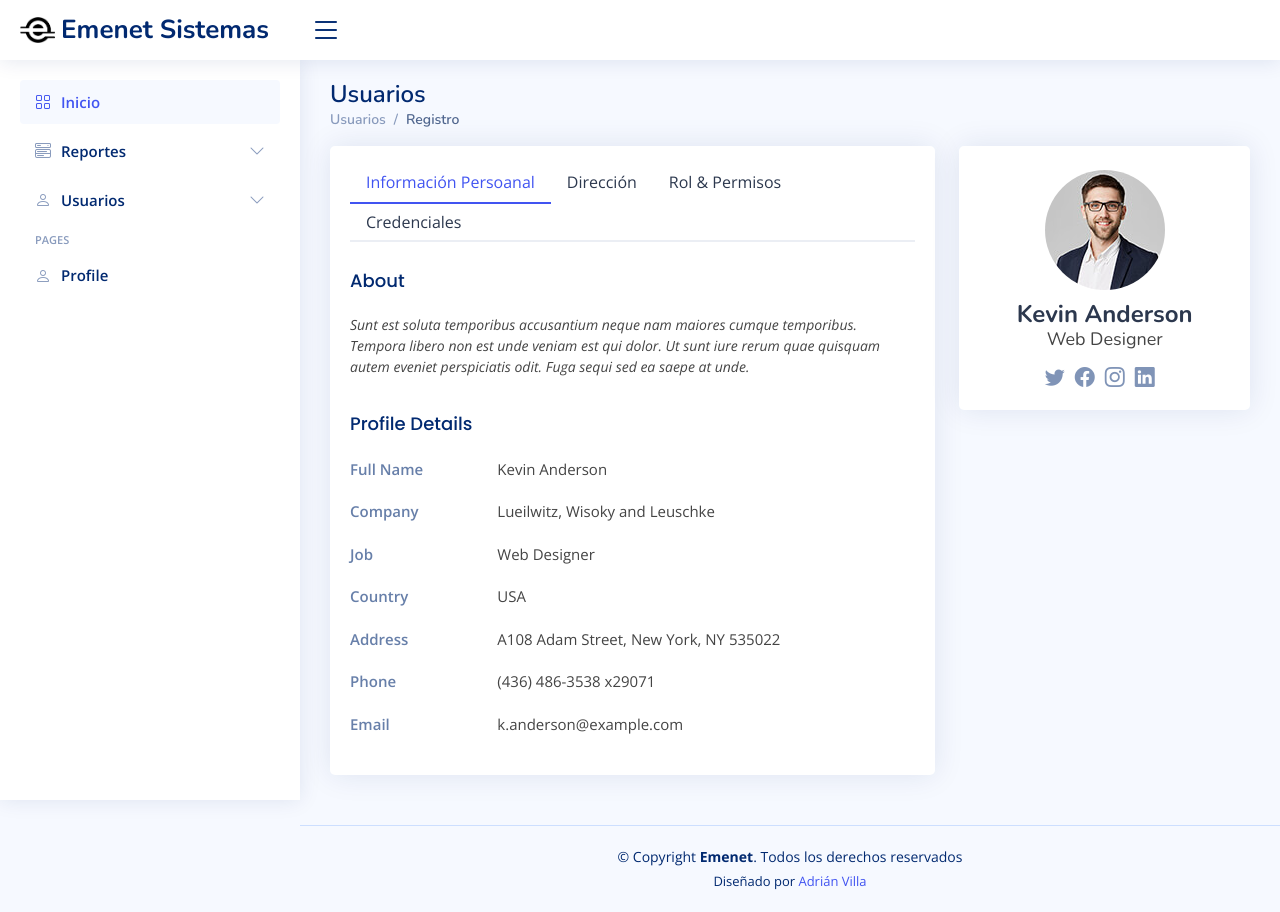
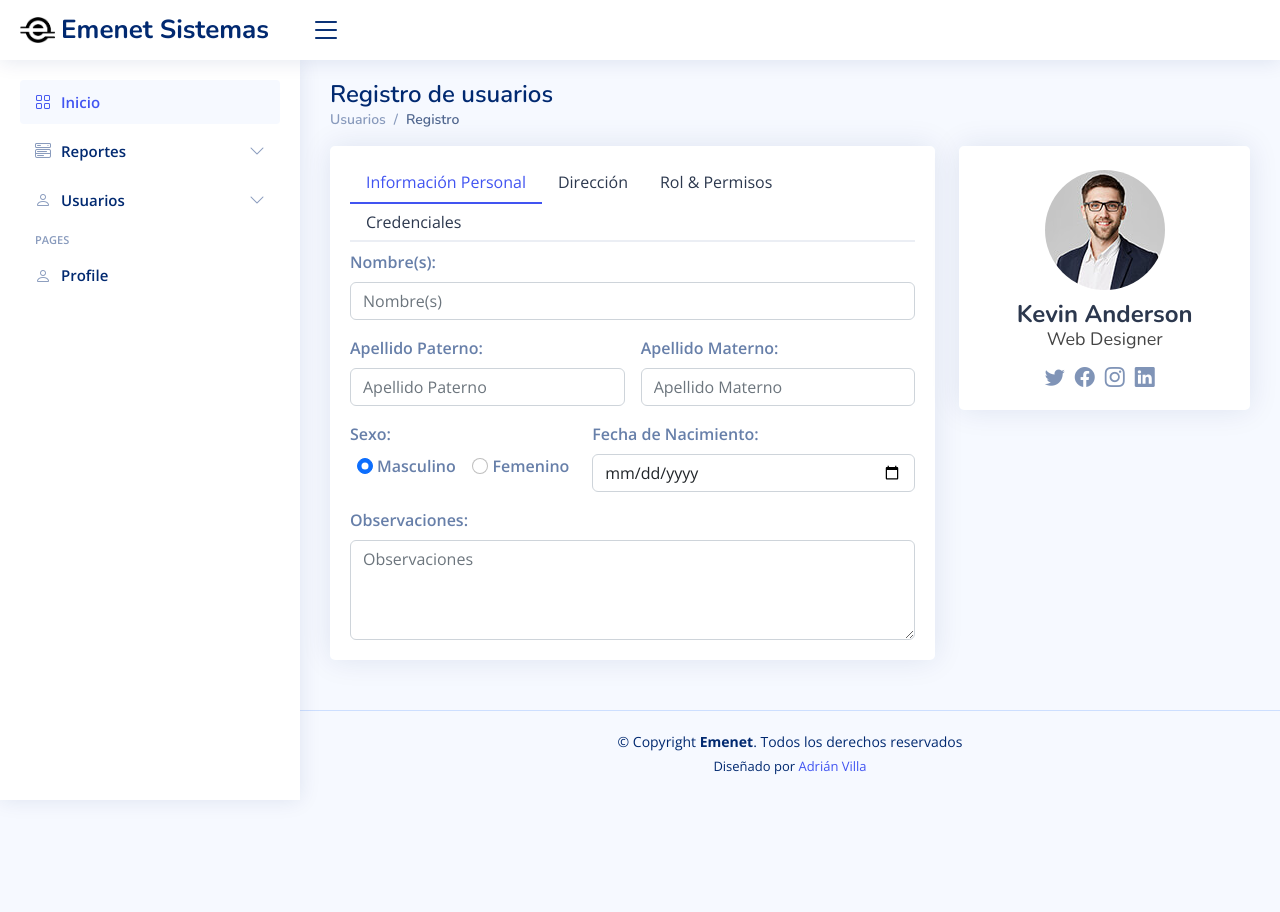
Before and after one commit to IDGSAdrianVilla/GALA-Front-Back, an Angular app in the folder frontend/: page /gala/usuarios/registro in a window 1280 px wide. After the commit the page ends 800 px from the top, so only its background shows below. Built offline with nearby package versions, Linux system fonts and the light colour scheme.

Commit message:
Creación maquetado de formularios para módulo usuarios

```diff
--- a/frontend/src/app/gala/home/modules/usuarios/usuarios-registro/usuarios-registro.component.html
+++ b/frontend/src/app/gala/home/modules/usuarios/usuarios-registro/usuarios-registro.component.html
@@ -1,5 +1,5 @@
 <div class="pagetitle">
-    <h1>Usuarios</h1>
+    <h1>Registro de usuarios</h1>
     <nav>
         <ol class="breadcrumb">
             <li class="breadcrumb-item">Usuarios</li>
@@ -18,216 +18,123 @@
             <ul class="nav nav-tabs nav-tabs-bordered">
 
               <li class="nav-item">
-                <button class="nav-link active" data-bs-toggle="tab" data-bs-target="#profile-overview">Información Persoanal</button>
+                <button class="nav-link active" data-bs-toggle="tab" data-bs-target="#profile-informacion">Información Personal</button>
               </li>
 
               <li class="nav-item">
-                <button class="nav-link" data-bs-toggle="tab" data-bs-target="#profile-edit">Dirección</button>
+                <button class="nav-link" data-bs-toggle="tab" data-bs-target="#profile-direccion">Dirección</button>
               </li>
 
               <li class="nav-item">
-                <button class="nav-link" data-bs-toggle="tab" data-bs-target="#profile-settings">Rol & Permisos</button>
+                <button class="nav-link" data-bs-toggle="tab" data-bs-target="#profile-rol-permisos">Rol & Permisos</button>
               </li>
 
               <li class="nav-item">
-                <button class="nav-link" data-bs-toggle="tab" data-bs-target="#profile-change-password">Credenciales</button>
+                <button class="nav-link" data-bs-toggle="tab" data-bs-target="#profile-credenciales">Credenciales</button>
               </li>
 
             </ul>
             <div class="tab-content pt-2">
 
-              <div class="tab-pane fade show active profile-overview" id="profile-overview">
-                <h5 class="card-title">About</h5>
-                <p class="small fst-italic">Sunt est soluta temporibus accusantium neque nam maiores cumque temporibus. Tempora libero non est unde veniam est qui dolor. Ut sunt iure rerum quae quisquam autem eveniet perspiciatis odit. Fuga sequi sed ea saepe at unde.</p>
+              <div class="tab-pane fade show active profile-edit" id="profile-informacion">
 
-                <h5 class="card-title">Profile Details</h5>
-
-                <div class="row">
-                  <div class="col-lg-3 col-md-4 label ">Full Name</div>
-                  <div class="col-lg-9 col-md-8">Kevin Anderson</div>
+                <form class="row g-3" autocomplete="off">
+                  <div class="col-md-12">
+                    <label for="nombreEmpleado" class="form-label">Nombre(s):</label>
+                    <input name="nombreEmpleado" type="text" class="form-control" id="nombreEmpleado" placeholder="Nombre(s)">
                   </div>
 
-                <div class="row">
-                  <div class="col-lg-3 col-md-4 label">Company</div>
-                  <div class="col-lg-9 col-md-8">Lueilwitz, Wisoky and Leuschke</div>
+                  <div class="col-md-6">
+                    <label for="apellidoPaternoEmpleado" class="form-label">Apellido Paterno:</label>
+                    <input name="apellidoPaternoEmpleado" type="text" class="form-control" id="apellidoPaternoEmpleado" placeholder="Apellido Paterno">
                   </div>
 
-                <div class="row">
-                  <div class="col-lg-3 col-md-4 label">Job</div>
-                  <div class="col-lg-9 col-md-8">Web Designer</div>
+                  <div class="col-md-6">
+                    <label for="apellidoMaterno" class="form-label">Apellido Materno:</label>
+                    <input name="apellidoMaterno" type="text" class="form-control" id="apellidoMaterno" placeholder="Apellido Materno">
                   </div>
 
-                <div class="row">
-                  <div class="col-lg-3 col-md-4 label">Country</div>
-                  <div class="col-lg-9 col-md-8">USA</div>
+                  <div class="col-md-5">
+                    <label for="sexoEmpleado" class="form-label">Sexo:</label>
+                    <section style="text-align: center;">
+                      <input class="form-check-input" type="radio" name="sexoEmpleado" id="sexoEmpleadoM" value="M" checked>
+                      <label class="form-check-label" for="sexoEmpleadoM">&nbsp;Masculino</label>
+                      &nbsp;&nbsp;&nbsp;<input class="form-check-input" type="radio" name="sexoEmpleado" id="sexoEmpleadoF" value="F">
+                      <label class="form-check-label" for="sexoEmpleadoF">&nbsp;Femenino</label>
+                    </section>
                   </div>
 
-                <div class="row">
-                  <div class="col-lg-3 col-md-4 label">Address</div>
-                  <div class="col-lg-9 col-md-8">A108 Adam Street, New York, NY 535022</div>
+                  <div class="col-md-7">
+                    <label for="fechaNacimientoEmpleado" class="form-label">Fecha de Nacimiento:</label>
+                    <input name="fechaNacimientoEmpleado" type="date" class="form-control" id="fechaNacimientoEmpleado">
                   </div>
 
-                <div class="row">
-                  <div class="col-lg-3 col-md-4 label">Phone</div>
-                  <div class="col-lg-9 col-md-8">(436) 486-3538 x29071</div>
+                  <div class="col-12">
+                    <label for="observaciones" class="form-label">Observaciones:</label>
+                    <textarea name="observaciones" class="form-control" id="observaciones" style="height: 100px" placeholder="Observaciones"></textarea>
                   </div>
-
-                <div class="row">
-                  <div class="col-lg-3 col-md-4 label">Email</div>
-                  <div class="col-lg-9 col-md-8">k.anderson@example.com</div>
-                </div>
+                </form>
 
               </div>
 
-              <div class="tab-pane fade profile-edit pt-3" id="profile-edit">
+              <div class="tab-pane fade pt-3 profile-edit" id="profile-direccion">
 
-                <!-- Profile Edit Form -->
-                <form>
-                  <div class="row mb-3">
-                    <label for="profileImage" class="col-md-4 col-lg-3 col-form-label">Profile Image</label>
-                    <div class="col-md-8 col-lg-9">
-                      <img src="assets/img/profile-img.jpg" alt="Profile">
-                      <div class="pt-2">
-                        <a href="#" class="btn btn-primary btn-sm" title="Upload new profile image"><i class="bi bi-upload"></i></a>
-                        <a href="#" class="btn btn-danger btn-sm" title="Remove my profile image"><i class="bi bi-trash"></i></a>
-                      </div>
-                    </div>
+                <form class="row g-3" autocomplete="off">
+                  <div class="col-md-6">
+                    <label for="poblacionEmpleado" class="form-label">Población:</label>
+                    <select name="poblacionEmpleado" id="poblacionEmpleado" class="form-control">
+                      <option style="display: none; visibility: hidden;">Seleccione una poblacion</option>
+                    </select>
                   </div>
 
-                  <div class="row mb-3">
-                    <label for="fullName" class="col-md-4 col-lg-3 col-form-label">Full Name</label>
-                    <div class="col-md-8 col-lg-9">
-                      <input name="fullName" type="text" class="form-control" id="fullName" value="Kevin Anderson">
-                    </div>
+                  <div class="col-md-6">
+                    <label for="coordenadasEmpleado" class="form-label">Coordenadas:</label>
+                    <input name="coordenadasEmpleado" type="text" class="form-control" id="coordenadasEmpleado" placeholder="Coordenadas">
                   </div>
 
-                  <div class="row mb-3">
-                    <label for="about" class="col-md-4 col-lg-3 col-form-label">About</label>
-                    <div class="col-md-8 col-lg-9">
-                      <textarea name="about" class="form-control" id="about" style="height: 100px">Sunt est soluta temporibus accusantium neque nam maiores cumque temporibus. Tempora libero non est unde veniam est qui dolor. Ut sunt iure rerum quae quisquam autem eveniet perspiciatis odit. Fuga sequi sed ea saepe at unde.</textarea>
-                    </div>
+                  <div class="col-md-12">
+                    <label for="calleEmpleado" class="form-label">Calle:</label>
+                    <input name="calleEmpleado" type="text" class="form-control" id="calleEmpleado" placeholder="Calle">
                   </div>
 
-                  <div class="row mb-3">
-                    <label for="company" class="col-md-4 col-lg-3 col-form-label">Company</label>
-                    <div class="col-md-8 col-lg-9">
-                      <input name="company" type="text" class="form-control" id="company" value="Lueilwitz, Wisoky and Leuschke">
-                    </div>
+                  <div class="col-6">
+                    <label for="referenciasDomicilioEmpleado" class="form-label">Referencias:</label>
+                    <textarea name="referenciasDomicilioEmpleado" class="form-control" id="referenciasDomicilioEmpleado" style="height: 65px" placeholder="Referencias del Domicilio"></textarea>
                   </div>
 
-                  <div class="row mb-3">
-                    <label for="Job" class="col-md-4 col-lg-3 col-form-label">Job</label>
-                    <div class="col-md-8 col-lg-9">
-                      <input name="job" type="text" class="form-control" id="Job" value="Web Designer">
+                  <div class="col-6">
+                    <label for="caracteristicasDomicilioEmpleado" class="form-label">Características:</label>
+                    <textarea name="caracteristicasDomicilioEmpleado" class="form-control" id="caracteristicasDomicilioEmpleado" style="height: 65px" placeholder="Características del Domicilio"></textarea>
                   </div>
-                  </div>
-
-                  <div class="row mb-3">
-                    <label for="Country" class="col-md-4 col-lg-3 col-form-label">Country</label>
-                    <div class="col-md-8 col-lg-9">
-                      <input name="country" type="text" class="form-control" id="Country" value="USA">
-                    </div>
-                  </div>
-
-                  <div class="row mb-3">
-                    <label for="Address" class="col-md-4 col-lg-3 col-form-label">Address</label>
-                    <div class="col-md-8 col-lg-9">
-                      <input name="address" type="text" class="form-control" id="Address" value="A108 Adam Street, New York, NY 535022">
-                    </div>
-                  </div>
-
-                  <div class="row mb-3">
-                    <label for="Phone" class="col-md-4 col-lg-3 col-form-label">Phone</label>
-                    <div class="col-md-8 col-lg-9">
-                      <input name="phone" type="text" class="form-control" id="Phone" value="(436) 486-3538 x29071">
-                    </div>
-                  </div>
-
-                  <div class="row mb-3">
-                    <label for="Email" class="col-md-4 col-lg-3 col-form-label">Email</label>
-                    <div class="col-md-8 col-lg-9">
-                      <input name="email" type="email" class="form-control" id="Email" value="k.anderson@example.com">
-                    </div>
-                  </div>
-
-                  <div class="row mb-3">
-                    <label for="Twitter" class="col-md-4 col-lg-3 col-form-label">Twitter Profile</label>
-                    <div class="col-md-8 col-lg-9">
-                      <input name="twitter" type="text" class="form-control" id="Twitter" value="https://twitter.com/#">
-                    </div>
-                  </div>
-
-                  <div class="row mb-3">
-                    <label for="Facebook" class="col-md-4 col-lg-3 col-form-label">Facebook Profile</label>
-                    <div class="col-md-8 col-lg-9">
-                      <input name="facebook" type="text" class="form-control" id="Facebook" value="https://facebook.com/#">
-                    </div>
-                  </div>
-
-                  <div class="row mb-3">
-                    <label for="Instagram" class="col-md-4 col-lg-3 col-form-label">Instagram Profile</label>
-                    <div class="col-md-8 col-lg-9">
-                      <input name="instagram" type="text" class="form-control" id="Instagram" value="https://instagram.com/#">
-                    </div>
-                  </div>
-
-                  <div class="row mb-3">
-                    <label for="Linkedin" class="col-md-4 col-lg-3 col-form-label">Linkedin Profile</label>
-                    <div class="col-md-8 col-lg-9">
-                      <input name="linkedin" type="text" class="form-control" id="Linkedin" value="https://linkedin.com/#">
-                    </div>
-                  </div>
-
-                  <div class="text-center">
-                    <button type="submit" class="btn btn-primary">Save Changes</button>
-                  </div>
-                </form><!-- End Profile Edit Form -->
+                </form>
 
               </div>
 
-              <div class="tab-pane fade pt-3" id="profile-settings">
+              <div class="tab-pane fade pt-3" id="profile-rol-permisos">
 
-                <!-- Settings Form -->
-                <form>
+                <form autocomplete="off">
+                  <ul>
+                    <ng-container *ngFor="let item of items">
+                      <li>
+                        <input type="checkbox" [checked]="item.checked" (change)="check(item, $event.target.checked)">
+                        {{ item.label }}
+                        <ul *ngIf="item.children?.length">
+                          <ng-container *ngFor="let child of item.children">
+                            <li>
+                              <input type="checkbox" [checked]="child.checked" (change)="check(child, $event.target.checked)">
+                              {{ child.label }}
+                            </li>
+                          </ng-container>
+                        </ul>
+                      </li>
+                    </ng-container>
+                  </ul>
 
-                  <div class="row mb-3">
-                    <label for="fullName" class="col-md-4 col-lg-3 col-form-label">Email Notifications</label>
-                    <div class="col-md-8 col-lg-9">
-                      <div class="form-check">
-                        <input class="form-check-input" type="checkbox" id="changesMade" checked>
-                        <label class="form-check-label" for="changesMade">
-                          Changes made to your account
-                        </label>
-                      </div>
-                      <div class="form-check">
-                        <input class="form-check-input" type="checkbox" id="newProducts" checked>
-                        <label class="form-check-label" for="newProducts">
-                          Information on new products and services
-                        </label>
-                      </div>
-                      <div class="form-check">
-                        <input class="form-check-input" type="checkbox" id="proOffers">
-                        <label class="form-check-label" for="proOffers">
-                          Marketing and promo offers
-                        </label>
-                      </div>
-                      <div class="form-check">
-                        <input class="form-check-input" type="checkbox" id="securityNotify" checked disabled>
-                        <label class="form-check-label" for="securityNotify">
-                          Security alerts
-                        </label>
-                      </div>
-                    </div>
-                  </div>
-
-                  <div class="text-center">
-                    <button type="submit" class="btn btn-primary">Save Changes</button>
-                  </div>
-                </form><!-- End settings Form -->
+                </form>
 
               </div>
 
-              <div class="tab-pane fade pt-3" id="profile-change-password">
+              <div class="tab-pane fade pt-3 profile-edit" id="profile-credenciales">
                 <!-- Change Password Form -->
                 <form>
 
@@ -259,7 +166,7 @@
 
               </div>
 
-            </div><!-- End Bordered Tabs -->
+            </div>
 
           </div>
         </div>
```
Also changed, not shown: frontend/src/app/gala/home/modules/usuarios/usuarios-registro/usuarios-registro.component.ts (+83 -0 lines), 2 other files (tests, documents, lock files or other folders). Lines whose indentation alone changed are shown as unchanged.
